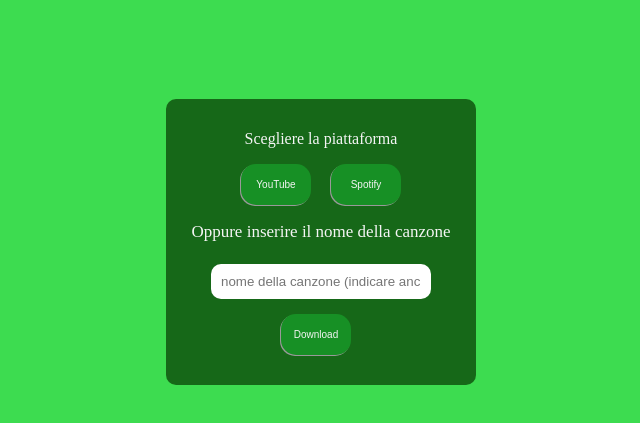
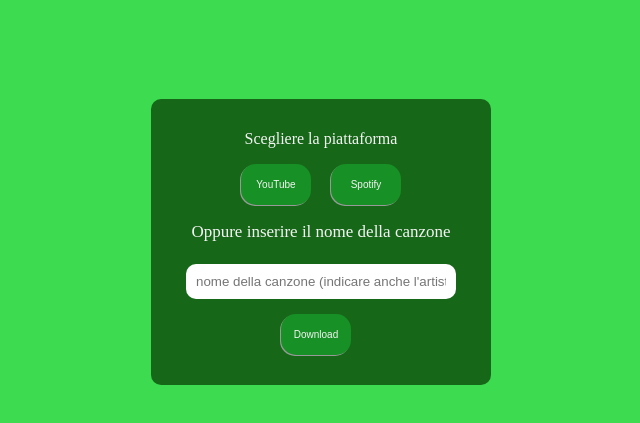
Before and after one commit to FrancescoUmberto/SITO_SERVER_YTSP_DOWN, a website: page public/index.html in a window 1280 px wide. Shown: the part 69-492 px from the top of the page, without its empty margins (327-967 px from the left). Drawn offline with Linux system fonts and the light colour scheme.

Commit message:
first commit

```diff
--- a/public/css/mainPage.css
+++ b/public/css/mainPage.css
@@ -26,7 +26,7 @@
     padding: 30px;
     padding-top: 15px;
     display: flex;
-    width: 250px;
+    width: 280px;
     align-items: center;
     justify-content: start;
     flex-direction: column;
@@ -86,7 +86,7 @@
 .inputSongName{
     display: flex;
     justify-content: center;
-    width: 200px;
+    width: 250px;
     padding: 10px;
     border-radius: 10px;
     border: none;
```
